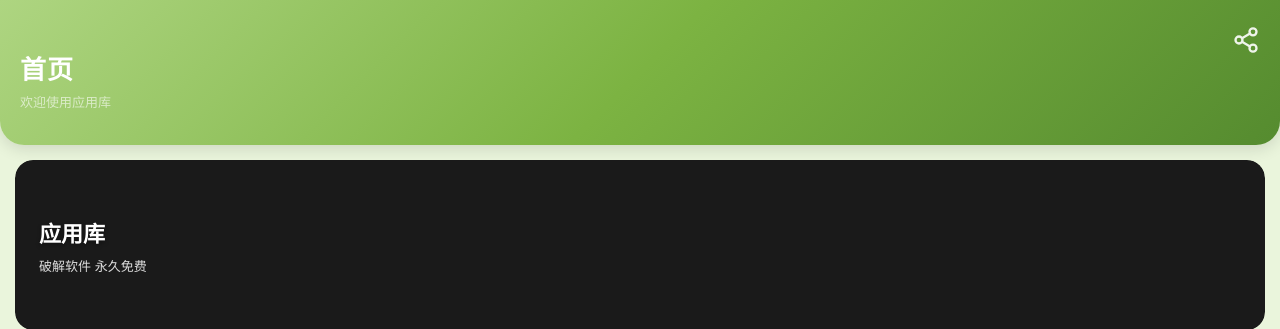
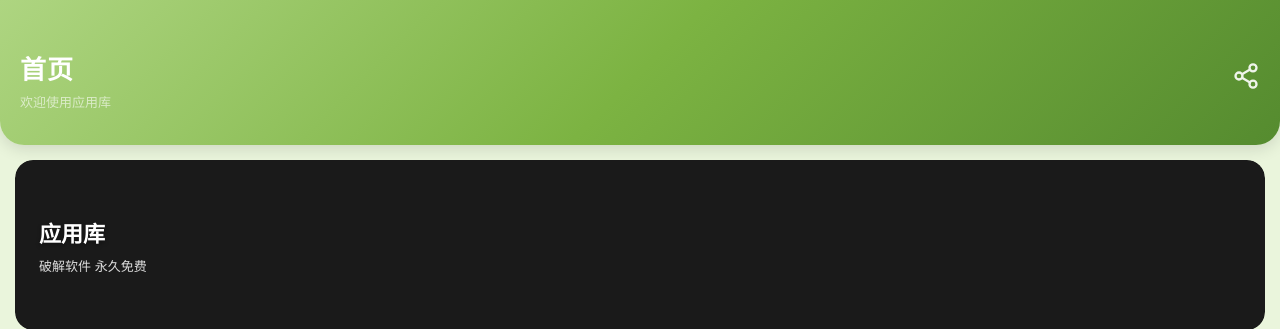
Before and after one commit to maidang232/appstore, a Flask app: page /store in a window 1280 px wide. Shown: the top 329 px of the page. Run offline with Flask 3, Linux system fonts and the light colour scheme; data comes from the database, SQL or seed files in the repository.

Commit message:
Update slime.css

```diff
--- a/static/slime.css
+++ b/static/slime.css
@@ -115,3 +115,6 @@ body[data-theme="blue"]{
 /* 主题按钮可拖动 */
 .theme-fab{cursor:grab;touch-action:none;user-select:none;-webkit-user-select:none;transition:transform .2s}
 .theme-fab.dragging{transition:none!important;transform:scale(1.15);opacity:.9}
+/* 分享图标下移，避免和状态栏重叠 */
+.top-bar .share-icon{top:62px!important}
+.top-bar .top-actions{top:62px!important}
```
